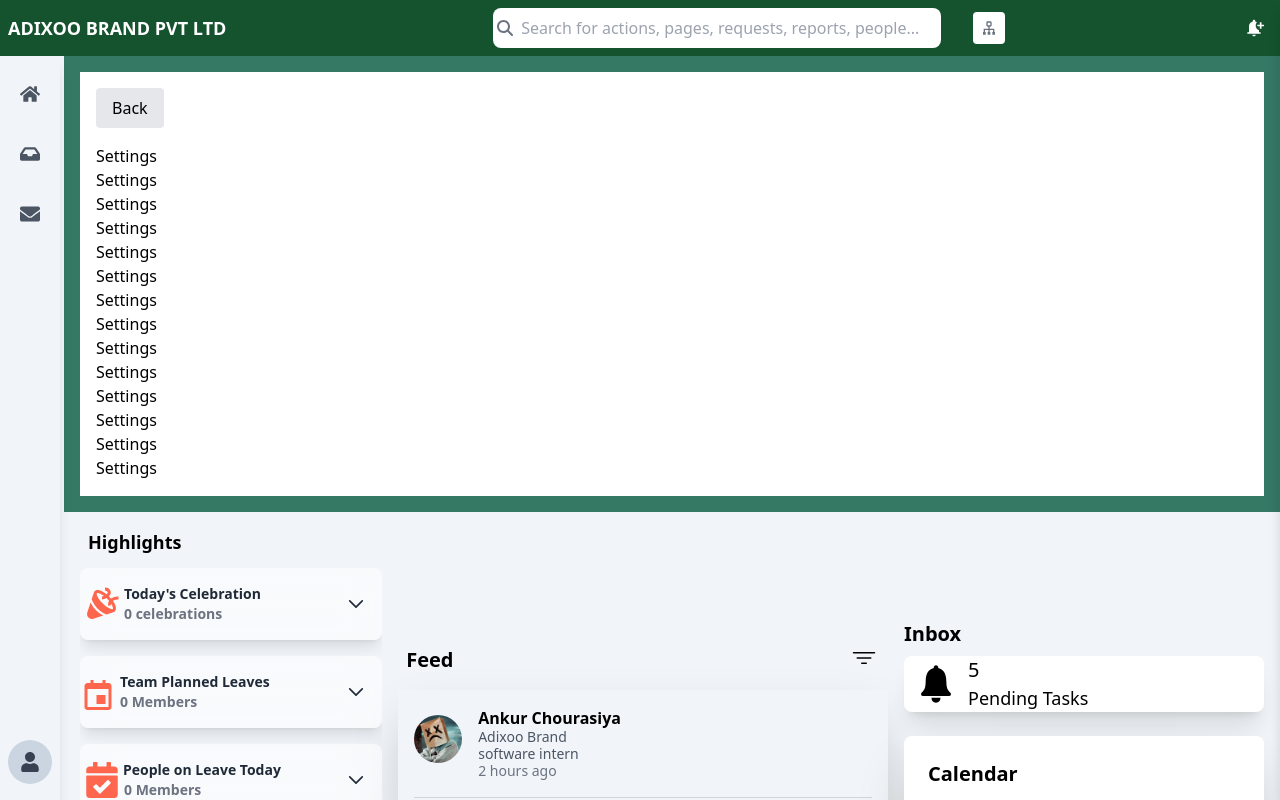
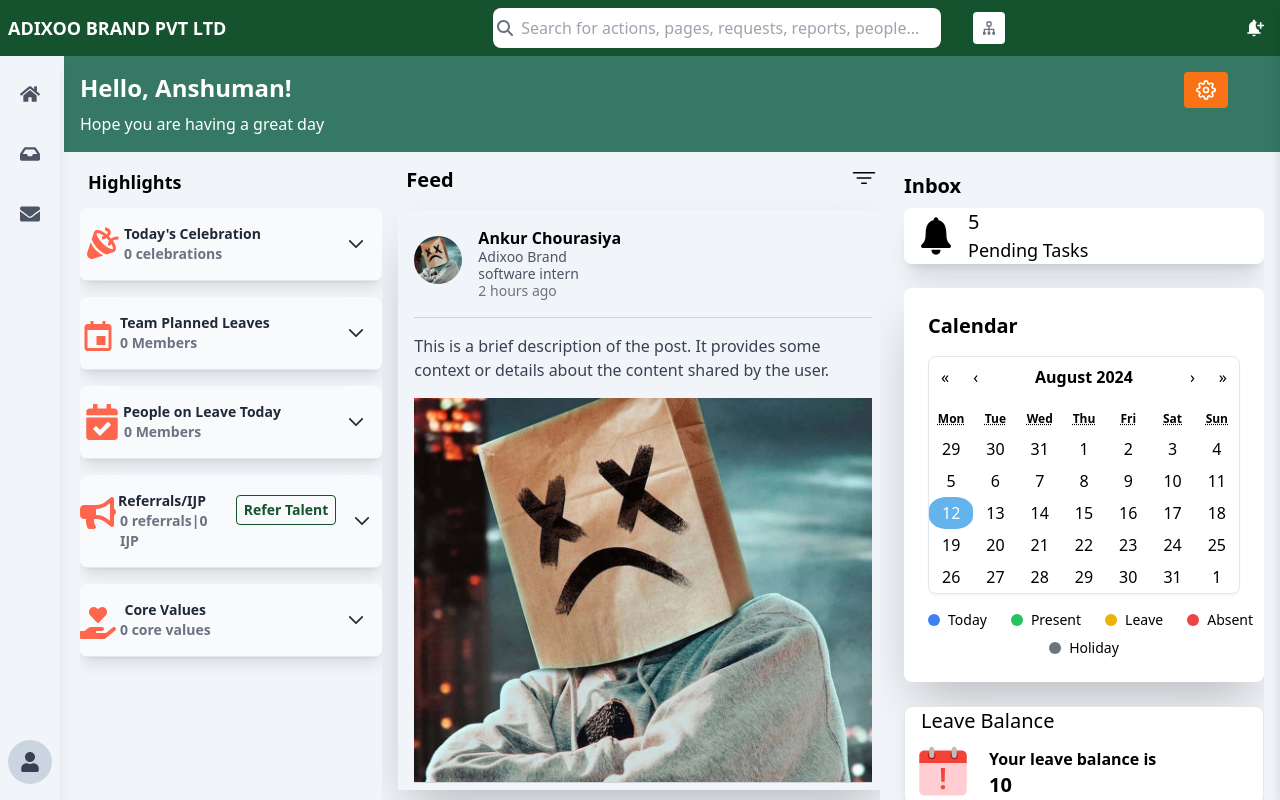
Before and after one commit to anshumanadxioo/HRone_frontend, a React (Vite) app: page /home in a window 1280 px wide. Built offline with nearby package versions, Linux system fonts and the light colour scheme.

Commit message:
added the setting section

```diff
--- a/src/home/Inbox.jsx
+++ b/src/home/Inbox.jsx
@@ -19,37 +19,29 @@
 
 
 
-        <div className="w-full max-w-96 mx-0 pl-6">
-        <p className="text-xl font-semibold  mt-[175px] mb-2 ">Inbox</p>
-
-
-
-            {/* inbox  */}
-
-            <div className=" bg-white shadow-xl rounded-lg  h-30">
+<div className="w-full max-w-96 mx-0 pl-6 h-screen overflow-y-auto mt-14">
+      <div className="">
+        {/* Inbox */}
+        <p className="text-xl font-semibold mb-2">Inbox</p>
+        <div className="bg-white shadow-xl rounded-lg h-30 mb-6">
           <div className="flex items-center w-full">
             <IoIosNotifications className="text-5xl ml-2" />
-
-                    <div className=" ml-2">
+            <div className="ml-2">
               <h2 className="text-xl">5</h2>
               <p className="text-lg">Pending Tasks</p>
             </div>
           </div>
         </div>
 
-
-
-
-            {/* calender */}
-            <div className="mt-6 w-full p-6 bg-white shadow-2xl rounded-lg ">
+        {/* Calendar */}
+        <div className="w-full p-6 bg-white shadow-2xl rounded-lg mb-6">
           <h2 className="text-xl font-semibold mb-4">Calendar</h2>
-                <div>
           <Calendar
             className="react-calendar border rounded-lg shadow-sm"
             onChange={onChange}
             value={date}
           />
-                    <div className="mt-4 flex  space-x-6">
+          <div className="mt-4 flex space-x-6">
             <div className="flex items-center">
               <span className="w-3 h-3 rounded-full bg-blue-500 mr-2"></span>
               <p className="text-sm">Today</p>
@@ -66,46 +58,31 @@
               <span className="w-3 h-3 rounded-full bg-red-500 mr-2"></span>
               <p className="text-sm">Absent</p>
             </div>
-
           </div>
           <div className="flex justify-center mt-2">
             <span className="w-3 h-3 rounded-full bg-gray-500 mr-2 mt-1"></span>
             <p className="text-sm">Holiday</p>
           </div>
-
-                </div>
         </div>
 
-
-
-
-
-
-            {/* leave balance */}
-            <div className="bg-white shadow-lg border rounded-lg mt-4 pl-2">
-                <h1 className="text-xl ml-2 ">Leave balance</h1>
+        {/* Leave Balance */}
+        <div className="bg-white shadow-lg border rounded-lg mt-4 pl-2 mb-6">
+          <h1 className="text-xl ml-2">Leave Balance</h1>
           <div className="flex items-center w-full mt-2">
             <FcLeave className="text-6xl" />
             <div className="ml-4">
               <h2 className="text-base font-semibold">Your leave balance is</h2>
-                        <h2 className="text-xl font-bold">{10}</h2>
+              <h2 className="text-xl font-bold">10</h2>
             </div>
           </div>
         </div>
 
-
-
-
-
-
-
-            {/* yesterday balanace */}
-            <div className=" bg-white shadow- rounded-lg h-auto pl-4">
-            <h1 className="text-xl mt-8 ">Yesterday's Attendance</h1>
-
+        {/* Yesterday's Attendance */}
+        <div className="bg-white shadow-lg rounded-lg h-auto pl-4 mb-6">
+          <h1 className="text-xl mt-8">Yesterday's Attendance</h1>
           <div className="mt-4">
             <div className="flex w-80">
-                        <div className="text-center ">
+              <div className="text-center">
                 <p className="text">10:30 PM</p>
                 <p className="text-sm text-gray-500">Working Hours</p>
               </div>
@@ -120,17 +97,7 @@
             </div>
           </div>
         </div>
-
-
-
-
-
-
-
-
-
-
-
+      </div>
     </div>
         </>
     );
--- a/src/home/UserFeed.jsx
+++ b/src/home/UserFeed.jsx
@@ -5,12 +5,13 @@
 
 const UserFeed = () => {
   return (
-    <div className='pl-2'>
-      <div className="relative ml-4 mt-[220px] ">
-        <p className="text-xl font-semibold mb-4">Feed</p>
-        <IoFilterOutline className="absolute top-0 right-0 mr-1  text-2xl " />
+    <div className=' overflow-hidden mb-44 '>
+          <div className="pl-2 h-screen ">
+      <div className="relative ml-4 mt-[220px]">
+        <p className="text-xl font-semibold mb-4 ">Feed</p>
+        <IoFilterOutline className="absolute top-0 right-0 mr-1 text-2xl" />
       </div>
-      <div className="flex flex-col items-start ml-2   w-full max-w-lg px-4  shadow-2xl ">
+      <div className="flex flex-col items-start ml-2 w-full max-w-lg px-4 shadow-2xl overflow-y-auto h-[calc(100vh-220px)]">
         <div className="flex items-center mb-2">
           <img
             src="/temp-profile.jpg"
@@ -19,14 +20,14 @@
           />
           <div className='mt-4'>
             <p className="font-bold text-base mb-[-3px]">Ankur Chourasiya</p>
-            <p className="text-gray-600  text-sm mb-[-3px]">Adixoo Brand</p>
+            <p className="text-gray-600 text-sm mb-[-3px]">Adixoo Brand</p>
             <p className="text-gray-600 text-sm mb-[-3px]">software intern</p>
             <p className="text-gray-500 text-sm mb-2">2 hours ago</p>
           </div>
         </div>
         <hr className="border-t border-gray-300 w-full" />
         <div className="mt-4">
-          <p className="text-gray-700 text-base mb-4">This is a brief description of the post. It provides some context or details about the content shared by the user.</p> {/* Post description */}
+          <p className="text-gray-700 text-base mb-4">This is a brief description of the post. It provides some context or details about the content shared by the user.</p>
           <img
             src="/temp-profile.jpg"
             alt="Post"
@@ -37,8 +38,7 @@
         <div className="mt-4">
           <div className="flex items-center justify-between mb-4">
             <div className="flex space-x-4 text-gray-600">
-              {/* we just have to add our desired icon here  */}
-              <span>Cheers: 123</span>
+              <span>Cheers: 123 </span>
               <span>Comments: 45</span>
             </div>
           </div>
@@ -51,6 +51,9 @@
         </div>
       </div>
     </div>
+
+    </div>
+
   );
 }
 
--- a/src/home/UserInfo.jsx
+++ b/src/home/UserInfo.jsx
@@ -3,21 +3,14 @@
 import SettingPage from '../pages/settings/SettingPage';
 
 function UserInfo() {
-  const [showSettings, setShowSettings] = useState(true);
+  const [isOpenSetting, setIsOpenSetting] = useState(false);
 
-  const handleSettingsClick = () => {
-    setShowSettings(true);
-  };
-
-  const handleBackClick = () => {
-    setShowSettings(false);
+  const toggleSliderSetting = () => {
+    setIsOpenSetting(!isOpenSetting);
   };
 
   return (
     <div className='ml-[64px] bg-customGreen text-white p-4'>
-      {showSettings ? (
-        <SettingPage onBackClick={handleBackClick} />
-      ) : (
       <div className='flex justify-between'>
         <div>
           <p className='text-2xl font-bold'>Hello, Anshuman!</p>
@@ -26,10 +19,17 @@
         <div className='bg-orange-500 text-white rounded w-[44px] h-[36px] mr-9'>
           <FiSettings
             className='text-xl text-center ml-3 mt-2 cursor-pointer'
-              onClick={handleSettingsClick}
+            onClick={toggleSliderSetting}
           />
         </div>
       </div>
+
+      {/* Conditionally render SettingPage based on isOpenSetting */}
+      {isOpenSetting && (
+        <SettingPage
+          isOpenSetting={isOpenSetting}
+          toggleSliderSetting={toggleSliderSetting}
+        />
       )}
     </div>
   );
--- a/src/pages/settings/SettingPage.jsx
+++ b/src/pages/settings/SettingPage.jsx
@@ -1,31 +1,88 @@
-import React from 'react';
+import React, { useState } from 'react';
 
-const SettingPage = ({ onBackClick }) => {
+const SettingPage = ({ isOpenSetting, toggleSliderSetting }) => {
+  const [activeTab, setActiveTab] = useState('organization');
+
   return (
-    <div className='p-4 bg-white text-black'>
-      <button
-        className='text-black mb-4 px-4 py-2 bg-gray-200 rounded'
-        onClick={onBackClick}
+    <>
+      {isOpenSetting && (
+        <div
+          className="fixed inset-0 bg-green-50 bg-opacity-50 z-40"
+          onClick={toggleSliderSetting}
+        />
+      )}
+
+      <div
+        className={`fixed top-0 right-0 h-full w-2/5 bg-white shadow-lg z-50 transform ${isOpenSetting ? 'translate-x-0' : 'translate-x-full'
+          } transition-transform duration-500 ease-in-out`}
       >
-        Back
-      </button>
-      <h1>Settings</h1>
-      <h1>Settings</h1>
-      <h1>Settings</h1>
-      <h1>Settings</h1>
-      <h1>Settings</h1>
-      <h1>Settings</h1>
-      <h1>Settings</h1>
-      <h1>Settings</h1>
-      <h1>Settings</h1>
-      <h1>Settings</h1>
-      <h1>Settings</h1>
-      <h1>Settings</h1>
-      <h1>Settings</h1>
-      <h1>Settings</h1>
-      {/* Add more settings content here */}
-    </div>
+        <div className="flex flex-col h-full p-4 ">
+          <div className="relative mb-4">
+            <h2 className="text-xl font-semibold text-black">SETTINGS</h2>
+            <hr className="border-b-2 border-black border-r-2 my-2 w-12" />
+            <button
+              className="absolute top-0 right-0 mt-2 mr-2 text-gray-500 hover:text-gray-700"
+              onClick={toggleSliderSetting}
+            >
+              <svg
+                xmlns="http://www.w3.org/2000/svg"
+                className="h-6 w-6 text-gray-900"
+                fill="none"
+                viewBox="0 0 24 24"
+                stroke="currentColor"
+              >
+                <path
+                  strokeLinecap="round"
+                  strokeLinejoin="round"
+                  strokeWidth="2"
+                  d="M6 18L18 6M6 6l12 12"
+                />
+              </svg>
+            </button>
+          </div>
+
+          <div className='mt-10 pl-5 pr-5'>
+            <div className="mb-6 flex border-b border-gray-300">
+              <button
+                className={`flex-1 py-2 text-center ${
+                  activeTab === 'organization'
+                    ? 'bg-[#052e16] text-white font-semibold'
+                    : 'bg-white text-gray-600 hover:bg-gray-100'
+                } border rounded-l-xl transition-colors duration-300 ease-in-out`}
+                onClick={() => setActiveTab('organization')}
+              >
+                Organization Widgets
+              </button>
+              <button
+                className={`flex-1 py-2 text-center ${
+                  activeTab === 'personal'
+                    ? 'bg-[#052e16] text-white font-semibold'
+                    : 'bg-white text-gray-600 hover:bg-gray-100'
+                } border rounded-r-xl transition-colors duration-300 ease-in-out`}
+                onClick={() => setActiveTab('personal')}
+              >
+                Personal Widgets
+              </button>
+            </div>
+          </div>
+
+
+          <div className="flex-grow overflow-y-auto">
+            {activeTab === 'organization' && (
+              <div>
+                <p className="text-gray-600">Here you can configure organization-specific widgets.</p>
+              </div>
+            )}
+            {activeTab === 'personal' && (
+              <div>
+                <p className="text-gray-600">Here you can configure personal widgets.</p>
+              </div>
+            )}
+          </div>
+        </div>
+      </div>
+    </>
   );
-}
+};
 
 export default SettingPage;
```
Also changed, not shown: 1 other file (tests, documents, lock files or other folders). Lines whose indentation alone changed are shown as unchanged.
